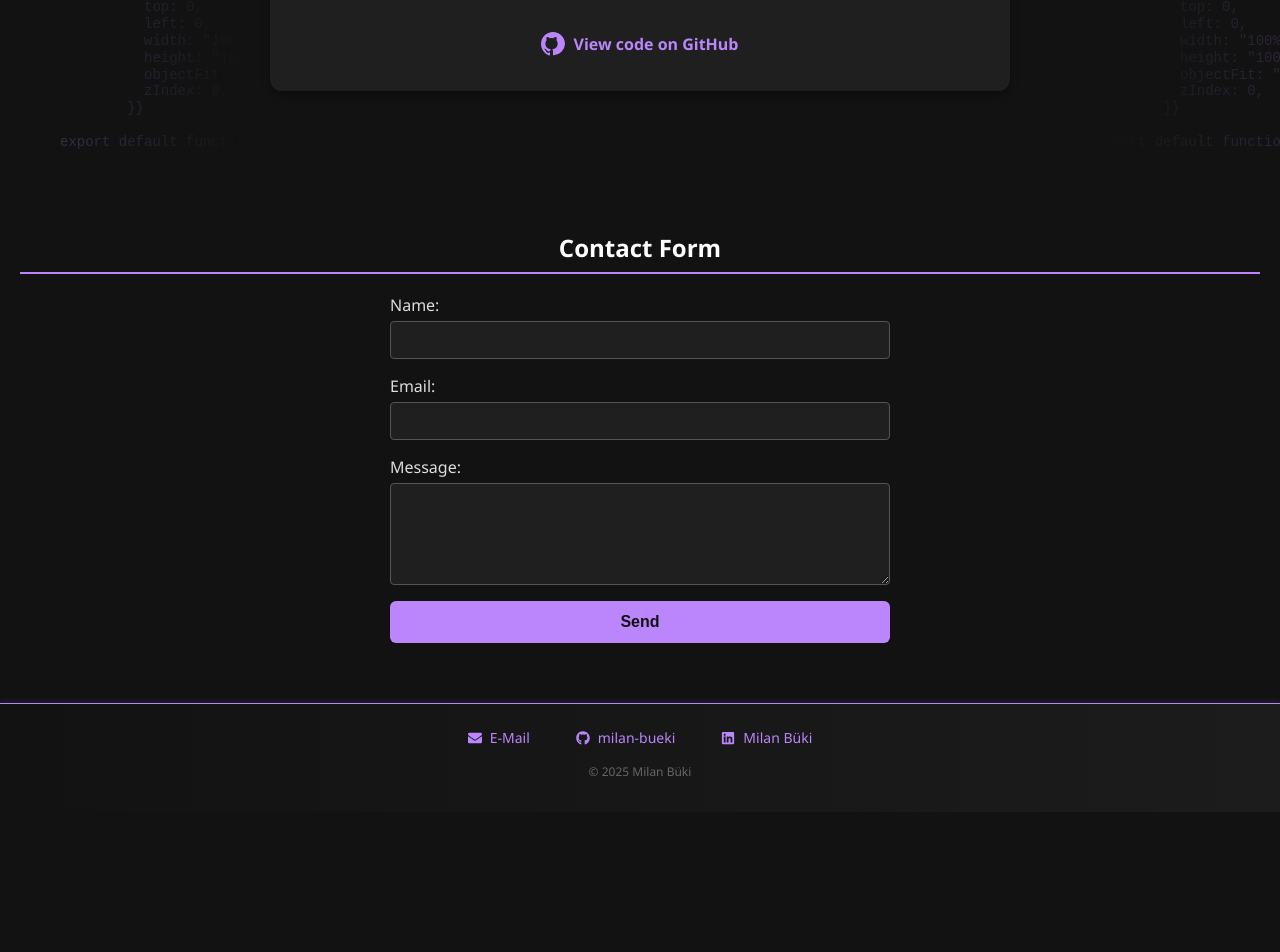
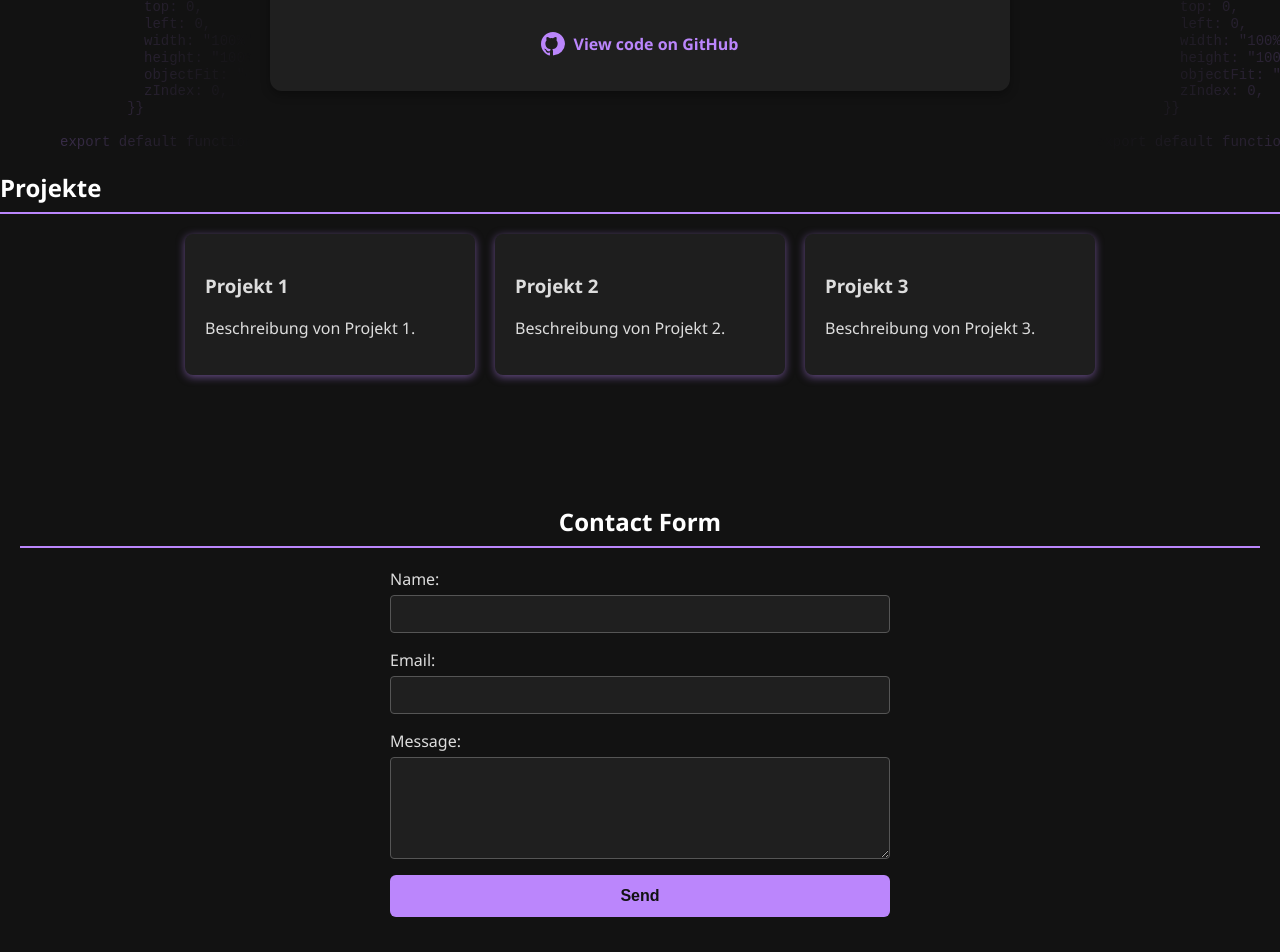
Before and after one commit to milan-bueki/MyWebsite, a React (Vite) app: page / in a window 1280 px wide. Shown: the part 1197-2149 px from the top of the page. Before the commit the page ends 2009 px from the top, so only its background shows below. Built offline with nearby package versions, Linux system fonts and the light colour scheme.

Commit message:
Webhook test

```diff
--- a/src/App.jsx
+++ b/src/App.jsx
@@ -27,7 +27,7 @@ function App() {
       <div style={{ ...styles.page, paddingTop: 0 /* Platz für fixed Header */ }}>
         <Hero />
         <LatestProject />
-        {/*<Projects />*/}
+        <Projects />
         <Contact />
         <Footer />
       </div>
```
